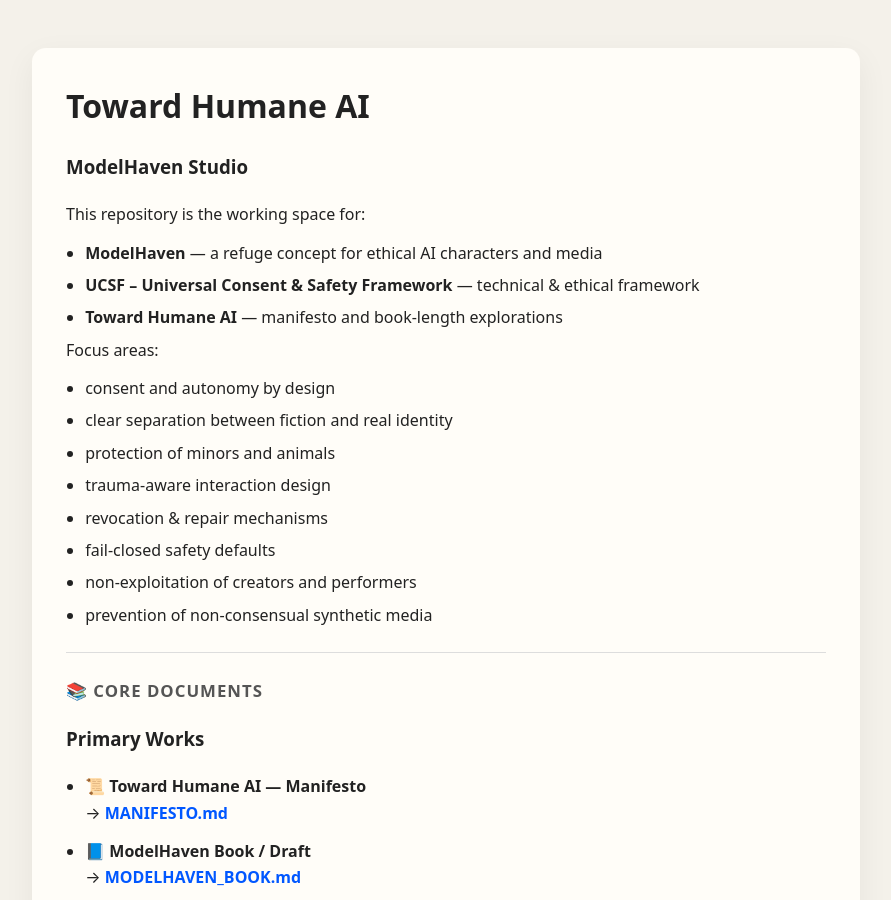
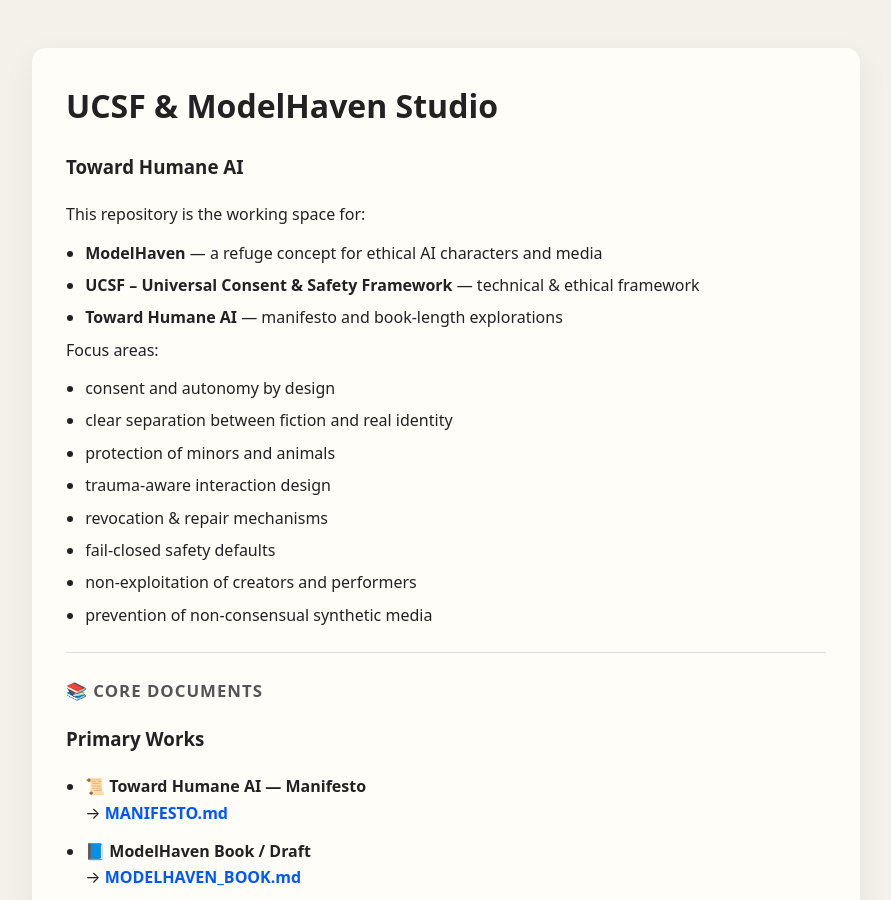
Before and after one commit to MartijnBruzzese/ModelHaven-Studio, a Jekyll site: the page built from index.md, in a window 1280 px wide and 900 px high. Shown: the whole window, without its empty margins (194-1085 px from the left). Built offline with Jekyll 4.4.1, drawn with Linux system fonts in a browser that asks for light colours.

Commit message:
Update index.md

```diff
--- a/index.md
+++ b/index.md
@@ -3,8 +3,8 @@
 title: UCSF & ModelHaven Studio
 ---
 
-# Toward Humane AI
-### ModelHaven Studio
+# UCSF & ModelHaven Studio
+### Toward Humane AI
 
 This repository is the working space for:
 
```
